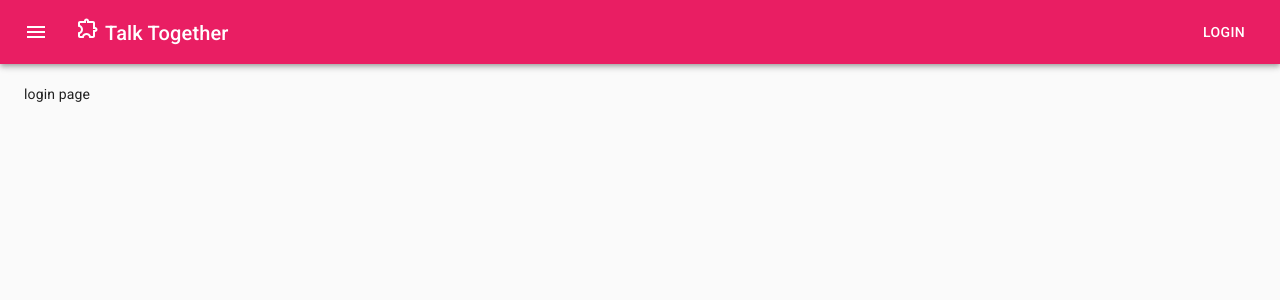
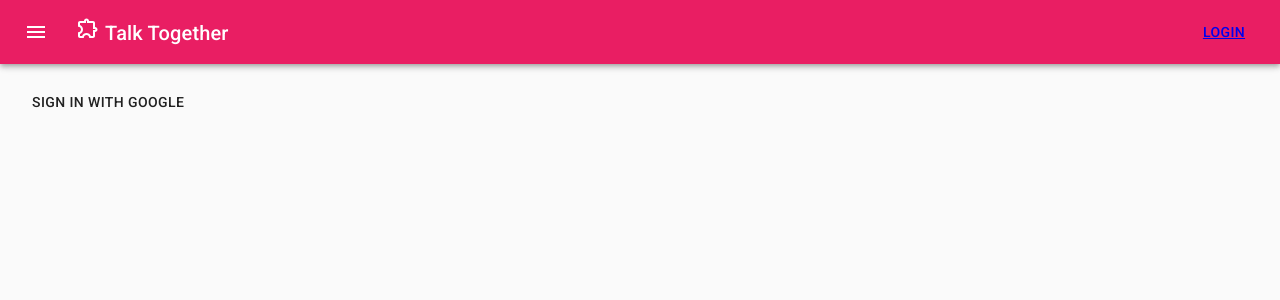
Before and after one commit to ZachRoberts25/talk-time-ui, a React (Create React App) app: page /login in a window 1280 px wide. Shown: the top 300 px of the page. Built offline with nearby package versions, Linux system fonts and the light colour scheme; no server answers.

Commit message:
something else

```diff
--- a/package.json
+++ b/package.json
@@ -8,6 +8,8 @@
     "@testing-library/jest-dom": "^5.11.4",
     "@testing-library/react": "^11.1.0",
     "@testing-library/user-event": "^12.1.10",
+    "@types/firebase": "^3.2.1",
+    "axios": "^0.21.4",
     "firebase": "^9.1.0",
     "react": "^17.0.2",
     "react-dom": "^17.0.2",
--- a/src/App.js
+++ b/src/App.js
@@ -1,24 +1,25 @@
 // import firebase from "firebase"
 // import "firebase/auth"
 // import { firebaseConfig } from "./config"
-import { useState, useEffect } from "react"
-import { BrowserRouter as Router, Switch, Route } from "react-router-dom"
-import { Container, CssBaseline, Toolbar } from "@material-ui/core"
+import { useState, useEffect } from 'react';
+import { BrowserRouter as Router, Switch, Route } from 'react-router-dom';
+import { Container, CssBaseline, Toolbar } from '@material-ui/core';
 import {
   makeStyles,
   createTheme,
   ThemeProvider,
-} from "@material-ui/core/styles"
-import Header from "./components/Header"
+} from '@material-ui/core/styles';
+import Header from './components/Header';
 // import Footer from "./components/Footer"
 // import Login from "./screens/Login"
 // import Home from "./screens/Home"
-import "./App.css"
-import { pink } from "@material-ui/core/colors"
-import CreatorsList from "./pages/CreatorsList"
-import ApproveContent from "./pages/ApproveContent"
-import Signup from "./pages/Signup"
-import Login from "./pages/Login"
+import './App.css';
+import { pink } from '@material-ui/core/colors';
+import CreatorsList from './pages/CreatorsList';
+import ApproveContent from './pages/ApproveContent';
+import Login from './pages/Login';
+import { AuthContextProvider } from './context/AuthContext';
+import Creator from './pages/Creator';
 
 const theme = createTheme({
   palette: {
@@ -26,54 +27,51 @@ const theme = createTheme({
       main: pink[500],
     },
   },
-})
+});
 
 const useStyles = makeStyles((theme) => ({
   main: {
-    display: "flex",
+    display: 'flex',
   },
   content: {
     flexGrow: 1,
     padding: theme.spacing(1),
-    minHeight: "90vh",
+    minHeight: '90vh',
   },
   container: {
-    minHeight: "70vh",
-    display: "flex",
-    justifyContent: "center",
-    alignItems: "center",
+    minHeight: '70vh',
+    display: 'flex',
+    justifyContent: 'center',
+    alignItems: 'center',
   },
-}))
+}));
 
 export default function App() {
-
-  const classes = useStyles()
+  const classes = useStyles();
 
   return (
     <ThemeProvider theme={theme}>
+      <AuthContextProvider>
         <div className={classes.root}>
           <Router>
             <CssBaseline />
-          <div className="App">
+            <div className='App'>
               <Header />
               <Container
-              maxWidth="lg"
-              style={{ minHeight: "70vh", paddingTop: "20px" }}
+                maxWidth='lg'
+                style={{ minHeight: '70vh', paddingTop: '20px' }}
               >
                 <Switch>
-                <Route exact path="/login">
+                  <Route exact path='/login'>
                     <Login />
                   </Route>
-                <Route exact path="/signup">
-                  <Signup />
-                </Route>
-                <Route exact path="/approve-content">
+                  <Route exact path='/approve-content'>
                     <ApproveContent />
                   </Route>
-                <Route exact path="/creator/:creatorId">
-                  <ApproveContent />
+                  <Route exact path='/creator/:creatorId'>
+                    <Creator />
                   </Route>
-                <Route exact path="/">
+                  <Route exact path='/'>
                     <CreatorsList />
                   </Route>
                 </Switch>
@@ -81,6 +79,7 @@ export default function App() {
             </div>
           </Router>
         </div>
+      </AuthContextProvider>
     </ThemeProvider>
-  )
+  );
 }
--- a/src/components/Header.js
+++ b/src/components/Header.js
@@ -1,11 +1,14 @@
-import { makeStyles } from "@material-ui/core/styles"
-import AppBar from "@material-ui/core/AppBar"
-import Toolbar from "@material-ui/core/Toolbar"
-import Typography from "@material-ui/core/Typography"
-import Button from "@material-ui/core/Button"
-import IconButton from "@material-ui/core/IconButton"
-import MenuIcon from "@material-ui/icons/Menu"
-import ExtensionOutlinedIcon from "@material-ui/icons/ExtensionOutlined"
+import { makeStyles } from '@material-ui/core/styles';
+import AppBar from '@material-ui/core/AppBar';
+import Toolbar from '@material-ui/core/Toolbar';
+import Typography from '@material-ui/core/Typography';
+import Button from '@material-ui/core/Button';
+import IconButton from '@material-ui/core/IconButton';
+import MenuIcon from '@material-ui/icons/Menu';
+import ExtensionOutlinedIcon from '@material-ui/icons/ExtensionOutlined';
+import { Link } from 'react-router-dom';
+import { useContext } from 'react';
+import { AuthContext } from '../context/AuthContext';
 
 const useStyles = makeStyles((theme) => ({
   root: {
@@ -17,28 +20,35 @@ const useStyles = makeStyles((theme) => ({
   title: {
     flexGrow: 1,
   },
-}))
+}));
 
 export default function Header() {
-  const classes = useStyles()
-
+  const classes = useStyles();
+  const { user } = useContext(AuthContext);
+  console.log(user);
   return (
     <div className={classes.root}>
-      <AppBar position="static">
+      <AppBar position='static'>
         <Toolbar>
           <IconButton
-            edge="start"
+            edge='start'
             className={classes.menuButton}
-            color="inherit"
-            aria-label="menu"
+            color='inherit'
+            aria-label='menu'
           >
             <MenuIcon />
           </IconButton>
-          <Typography variant="h6" className={classes.title}><ExtensionOutlinedIcon />&nbsp;Talk Together
+          <Typography variant='h6' className={classes.title}>
+            <ExtensionOutlinedIcon />
+            &nbsp;Talk Together
           </Typography>
-          <Button color="inherit">Login</Button>
+          {!user && (
+            <Button color='inherit'>
+              <Link to='/login'>Login</Link>
+            </Button>
+          )}
         </Toolbar>
       </AppBar>
     </div>
-  )
+  );
 }
--- /dev/null
+++ b/src/context/AuthContext.js
@@ -0,0 +1,27 @@
+import React, { createContext, useEffect, useState } from 'react';
+import { getAuth, onAuthStateChanged } from 'firebase/auth';
+
+export const AuthContext = createContext({
+  loaded: false,
+});
+
+export const AuthContextProvider = ({ children }) => {
+  const [user, setUser] = useState();
+  const [loaded, setLoaded] = useState(false);
+
+  useEffect(() => {
+    if (!user) {
+      const auth = getAuth();
+      const subscriber = onAuthStateChanged(auth, (u) => {
+        if (u) {
+          setUser(u);
+        }
+        setLoaded(true);
+      });
+      return subscriber;
+    }
+  }, []);
+
+  const { Provider } = AuthContext;
+  return <Provider value={{ user, loaded, setUser }}>{children}</Provider>;
+};
--- a/src/pages/Creator.js
+++ b/src/pages/Creator.js
@@ -1,7 +1,17 @@
+import { useEffect, useState } from 'react';
+import { Router, useHistory, useParams } from 'react-router-dom';
+import { getCreator } from '../services/creator';
+
 export default function Creator() {
-    return(
-        <>
-        individual creator page
-        </>
-    )
+  const params = useParams();
+  const [creator, setCreator] = useState();
+  console.log(creator);
+  useEffect(() => {
+    if (params) {
+      getCreator(params.creatorId).then(setCreator);
+    } else {
+    }
+  }, [params]);
+
+  return <>individual creator page</>;
 }
--- a/src/pages/Login.js
+++ b/src/pages/Login.js
@@ -1,7 +1,26 @@
+import { Button } from '@material-ui/core';
+import { getApps, initializeApp } from 'firebase/app';
+import { GoogleAuthProvider, signInWithPopup, getAuth } from 'firebase/auth';
+import { firebaseConfig } from '../config';
+import { useHistory } from 'react-router-dom';
+const googleProvider = new GoogleAuthProvider();
+
+if (!getApps().length) {
+  initializeApp(firebaseConfig);
+}
+
 export default function Login() {
-    return(
-        <>
-        login page
-        </>
-    )
+  const history = useHistory();
+  const onClick = (event) => {
+    const auth = getAuth();
+    signInWithPopup(auth, googleProvider).then(() => {
+      history.push('/');
+    });
+  };
+
+  return (
+    <>
+      <Button onClick={onClick}>Sign In With Google</Button>
+    </>
+  );
 }
--- a/src/pages/Signup.js
+++ /dev/null
@@ -1,7 +0,0 @@
-export default function Signup() {
-    return(
-        <>
-        signup page
-        </>
-    )
-}
--- /dev/null
+++ b/src/services/creator.js
@@ -0,0 +1,6 @@
+import axios from 'axios';
+
+export const getCreator = async (id) => {
+  const { data } = await axios.get(`http://localhost:4200/creator/${id}`);
+  return data;
+};
```
Also changed, not shown: 1 other file (tests, documents, lock files or other folders). Lines whose indentation alone changed are shown as unchanged.
